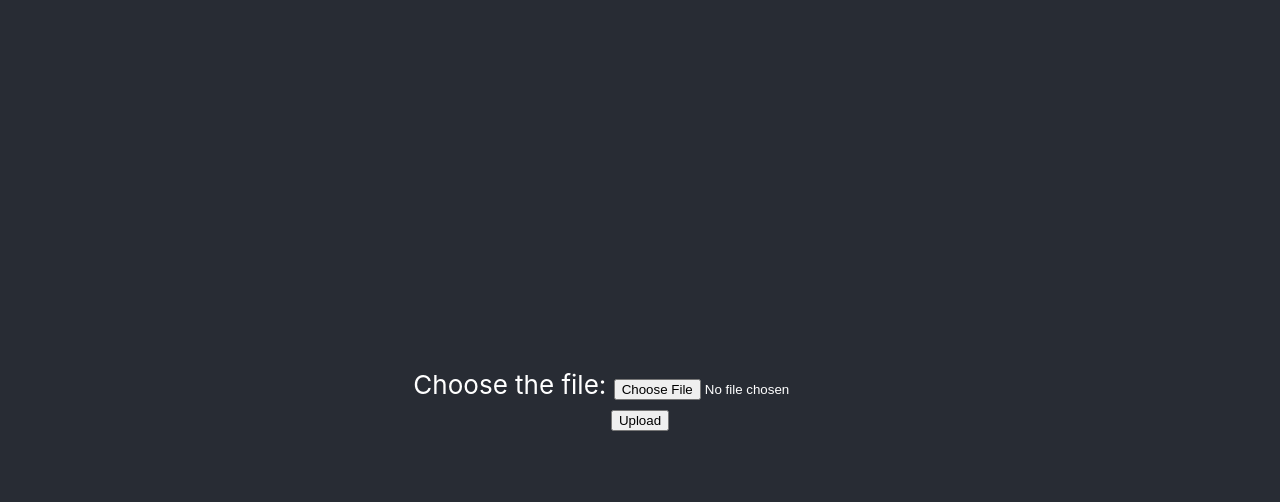
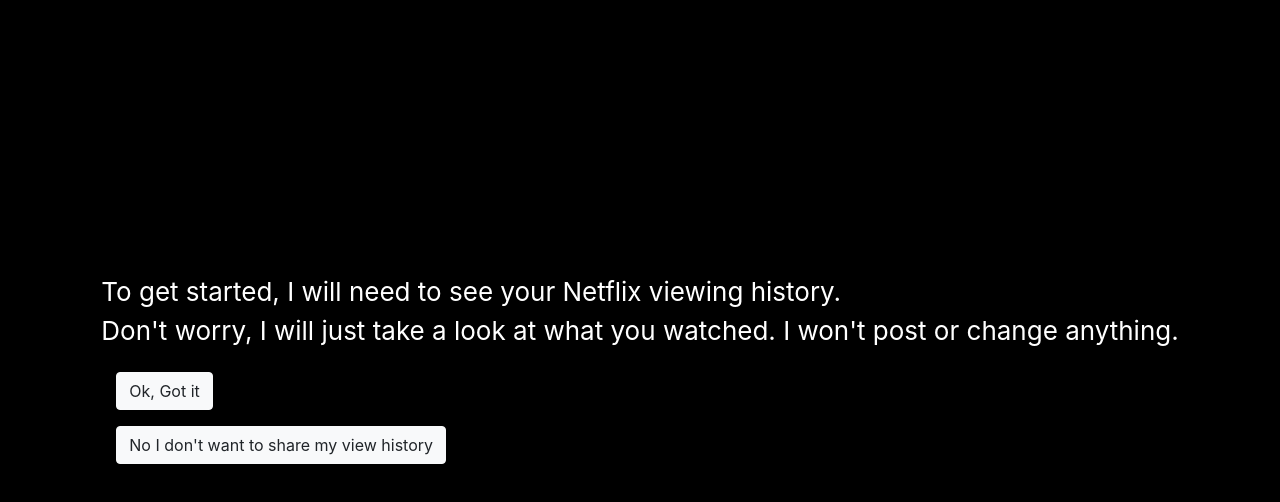
Before and after one commit to capstone-team-terra/Judge-your-Netflix, a React (Create React App) app in the folder web/: page / in a window 1280 px wide. Both pictures are taken after a click on the button "Find Out". Shown: the top 502 px of the page. Built offline with nearby package versions, Linux system fonts and the light colour scheme.

Commit message:
welcome page updated & instruction page added

```diff
--- a/web/package.json
+++ b/web/package.json
@@ -7,10 +7,13 @@
     "@testing-library/react": "^11.2.5",
     "@testing-library/user-event": "^12.8.3",
     "axios": "^0.21.1",
+    "bootstrap": "^4.6.0",
     "chart.js": "^2.9.4",
     "react": "^17.0.1",
+    "react-bootstrap": "^1.5.2",
     "react-chartjs-2": "^2.11.1",
     "react-dom": "^17.0.1",
+    "react-router-dom": "^5.2.0",
     "react-scripts": "4.0.3",
     "react-simple-chatbot": "^0.6.1",
     "styled-components": "^5.2.1",
--- a/web/public/index.html
+++ b/web/public/index.html
@@ -8,6 +8,17 @@
     <meta
       name="description"
       content="Web site created using create-react-app"
+    />
+
+    <!-- font -->
+    <link
+      href="https://fonts.googleapis.com/css2?family=Bebas+Neue&family=Noto+Sans+JP&display=swap"
+      rel="stylesheet"
+    />
+
+    <link
+      href="https://fonts.googleapis.com/css2?family=Bebas+Neue&display=swap"
+      rel="stylesheet"
     />
     <link rel="apple-touch-icon" href="%PUBLIC_URL%/logo192.png" />
     <!--
--- a/web/src/App.css
+++ b/web/src/App.css
@@ -1,20 +1,10 @@
 .App {
-  text-align: center;
-}
-
-.App-logo {
-  height: 40vmin;
-  pointer-events: none;
-}
-
-@media (prefers-reduced-motion: no-preference) {
-  .App-logo {
-    animation: App-logo-spin infinite 20s linear;
-  }
+  /* text-align: center; */
 }
 
 .App-header {
-  background-color: #282c34;
+  /* background-color: #282c34; */
+  background-color: #000000;
   min-height: 100vh;
   display: flex;
   flex-direction: column;
@@ -24,15 +14,6 @@
   color: white;
 }
 
-.App-link {
-  color: #61dafb;
+.netflix-red {
+  color: #db0000;
 }
-
-@keyframes App-logo-spin {
-  from {
-    transform: rotate(0deg);
-  }
-  to {
-    transform: rotate(360deg);
-  }
-}
--- a/web/src/App.js
+++ b/web/src/App.js
@@ -1,6 +1,7 @@
 import React from "react";
 import "./App.css";
 import WelcomePage from "./components/WelcomePage";
+
 const App = () => {
   return (
     <div className="App">
--- /dev/null
+++ b/web/src/components/GetStarted.js
@@ -0,0 +1,91 @@
+import React, { useState } from "react";
+import { Button, Container, Row, Col } from "react-bootstrap";
+import UploadPage from "./UploadPage";
+import Sample from "./Sample";
+
+const GetStarted = () => {
+  const [showInstruction, setShowInstruction] = useState(false);
+  const [no, setNo] = useState(false);
+  const [showSample, setShowSample] = useState(false);
+  const [okButtonDisplay, setOkButtonDisplay] = useState("inline");
+  const [noButtonColor, setNoButtonColor] = useState("light");
+
+  const handleOkButton = () => {
+    setShowInstruction(true);
+  };
+
+  const handleNoButton = () => {
+    setNo(true);
+    setOkButtonDisplay("none");
+    setNoButtonColor("dark");
+  };
+
+  const handleSampleButton = () => {
+    setShowSample(true);
+  };
+
+  return (
+    <div>
+      {showInstruction ? (
+        <UploadPage />
+      ) : showSample ? (
+        <Sample />
+      ) : (
+        <Container className="text-left">
+          <Row className="mb-1">
+            <p>
+              To get started, I will need to see your Netflix viewing history.
+              <br />
+              Don't worry, I will just take a look at what you watched. I won't
+              post or change anything.
+            </p>
+          </Row>
+          <Row className="mb-3">
+            <Col>
+              <Button
+                variant="light"
+                onClick={handleOkButton}
+                style={{ display: okButtonDisplay }}
+              >
+                Ok, Got it
+              </Button>
+            </Col>
+          </Row>
+          <Row className="mb-3">
+            <Col>
+              <Button
+                variant={noButtonColor}
+                onClick={handleNoButton}
+                className="mb-5"
+              >
+                No I don't want to share my view history
+              </Button>
+            </Col>
+          </Row>
+          {no && (
+            <div>
+              <p>
+                I can't judge your Netflix without seeing your view history.{" "}
+                <br />I guess I can first show you what you are missing out....
+              </p>
+              <Button
+                variant="light"
+                className="mb-5"
+                onClick={handleSampleButton}
+              >
+                Show me your sample analysis
+              </Button>
+              <p className="mt-5">or..... have you changed your mind ?</p>
+
+              <Button variant="light" onClick={handleOkButton}>
+                Ok, fine
+              </Button>
+            </div>
+          )}
+        </Container>
+      )}
+    </div>
+  );
+};
+
+export default GetStarted;
--- /dev/null
+++ b/web/src/components/Instruction.js
@@ -0,0 +1,31 @@
+import React from "react";
+import { Card, Container } from "react-bootstrap";
+
+const Instruction = () => {
+  return (
+    <Container className="text-center">
+      <p>Rendering Instruction Page</p>
+      <Card className="mb-5">
+        <Card.Body>
+          <Card.Text className="text-dark text-left">
+            <ol>
+              <li>
+                Go to your Netflix
+                <a href="https://www.netflix.com/YourAccount"> Account </a>{" "}
+                page.
+              </li>
+              <li>
+                Open the Profile & Parental Controls settings for the profile
+                you want to see.
+              </li>
+              <li>Open Viewing activity. </li>
+              <li>If you see a limited list, use the Show More button.</li>
+            </ol>
+          </Card.Text>
+        </Card.Body>
+      </Card>
+    </Container>
+  );
+};
+
+export default Instruction;
--- /dev/null
+++ b/web/src/components/Sample.js
@@ -0,0 +1,7 @@
+import React from "react";
+
+const Sample = () => {
+  return <div>Rendering Sample Data</div>;
+};
+
+export default Sample;
--- a/web/src/components/UploadPage.js
+++ b/web/src/components/UploadPage.js
@@ -1,5 +1,6 @@
 import React from "react";
 import ChatbotPage from "./chatComponent/ChatbotPage";
+import Instruction from "./Instruction";
 
 class UploadPage extends React.Component {
   constructor(props) {
@@ -33,6 +34,8 @@
         {this.state.loaded ? (
           <ChatbotPage result={this.state.result} />
         ) : (
+          <div>
+            <Instruction />
             <form
               action="/handleUpload"
               method="post"
@@ -42,6 +45,7 @@
               Choose the file: <input type="file" name="submission" /> <br />
               <input type="submit" value="Upload" />
             </form>
+          </div>
         )}
       </div>
     );
--- a/web/src/components/WelcomePage.js
+++ b/web/src/components/WelcomePage.js
@@ -1,5 +1,6 @@
 import React from "react";
-import UploadPage from "./UploadPage";
+import { Button, Container, Row, Col } from "react-bootstrap";
+import GetStarted from "./GetStarted";
 
 class WelcomePage extends React.Component {
   constructor(props) {
@@ -14,18 +15,27 @@
   }
 
   render() {
-    console.log("state in welcomePage", this.state);
     return (
       <div>
         {this.state.clicked ? (
-          <UploadPage />
+          <GetStarted />
         ) : (
-          <div>
-            <h2>Welcome Page</h2>
-            <button type="button" onClick={this.handleClick}>
-              Find Out
-            </button>
-          </div>
+          <Container className="text-center">
+            <Row>
+              <Col>
+                <h1 className="netflix-red mb-5">
+                  How bad is your Netflix taste?
+                </h1>
+              </Col>
+            </Row>
+            <Row>
+              <Col>
+                <Button variant="outline-light" onClick={this.handleClick}>
+                  Find Out
+                </Button>
+              </Col>
+            </Row>
+          </Container>
         )}
       </div>
     );
--- a/web/src/index.css
+++ b/web/src/index.css
@@ -1,13 +1,15 @@
 body {
   margin: 0;
-  font-family: -apple-system, BlinkMacSystemFont, 'Segoe UI', 'Roboto', 'Oxygen',
+  font-family: "Noto Sans JP", sans-serif; /* font-family: -apple-system, BlinkMacSystemFont, 'Segoe UI', 'Roboto', 'Oxygen',
     'Ubuntu', 'Cantarell', 'Fira Sans', 'Droid Sans', 'Helvetica Neue',
-    sans-serif;
+    sans-serif; */
   -webkit-font-smoothing: antialiased;
   -moz-osx-font-smoothing: grayscale;
+  background-color: #000000;
+  font-size: 60;
 }
 
 code {
-  font-family: source-code-pro, Menlo, Monaco, Consolas, 'Courier New',
+  font-family: source-code-pro, Menlo, Monaco, Consolas, "Courier New",
     monospace;
 }
--- a/web/src/index.js
+++ b/web/src/index.js
@@ -3,6 +3,7 @@
 import "./index.css";
 import App from "./App";
 import reportWebVitals from "./reportWebVitals";
+import "bootstrap/dist/css/bootstrap.css";
 // import { BrowserRouter as Router } from "react-router-dom";
 
 ReactDOM.render(
```
Also changed, not shown: web/src/components/homeComponent/WelcomePage.js (deleted), 1 other file (tests, documents, lock files or other folders). Lines whose indentation alone changed are shown as unchanged.
